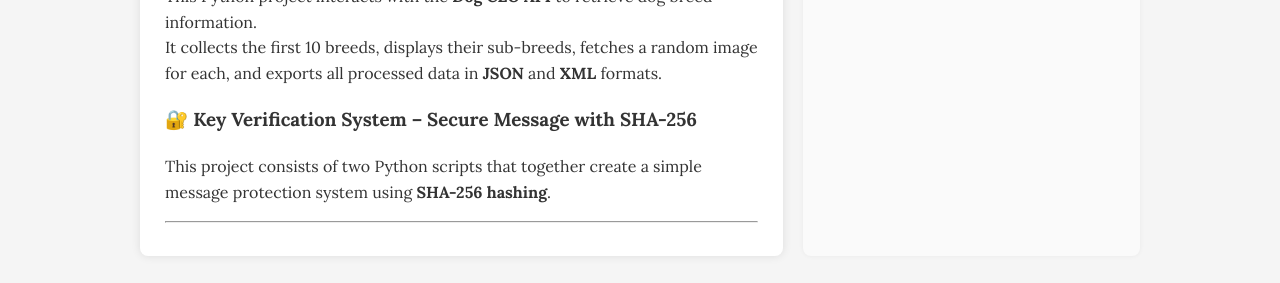
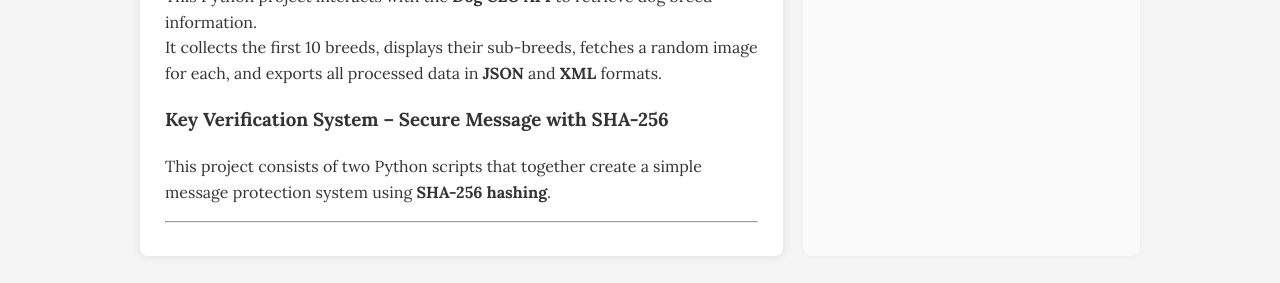
Before and after one commit to Albe-1/GibellatoDigitalProfile.github.io, a Jekyll site: the page built from index.md, in a window 1280 px wide. Shown: the part 1817-2100 px from the top of the page. Built offline with Jekyll 4.4.1, drawn with Linux system fonts in a browser that asks for light colours.

```diff
--- a/index.md
+++ b/index.md
@@ -87,7 +87,7 @@ In this link, you can find 2 projects that I created at school, which I describe
 This Python project interacts with the **Dog CEO API** to retrieve dog breed information.
 It collects the first 10 breeds, displays their sub-breeds, fetches a random image for each, and exports all processed data in **JSON** and **XML** formats.
 
-### 🔐 Key Verification System – Secure Message with SHA-256
+### Key Verification System – Secure Message with SHA-256
 
 This project consists of two Python scripts that together create a simple message protection system using **SHA-256 hashing**.
 
```
